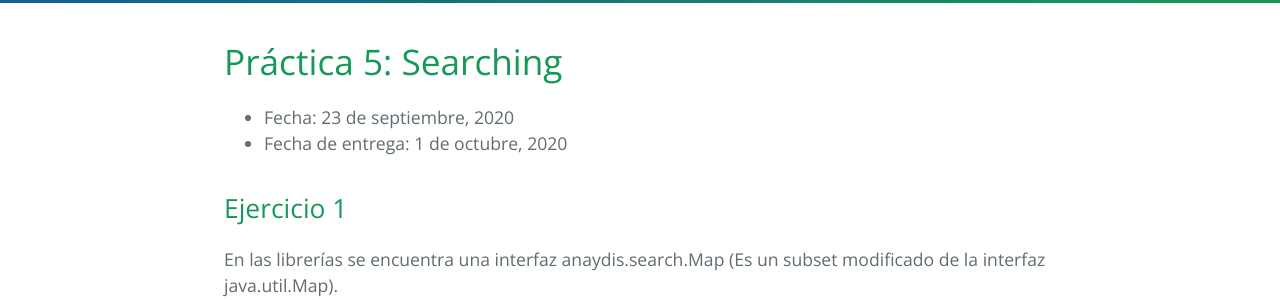
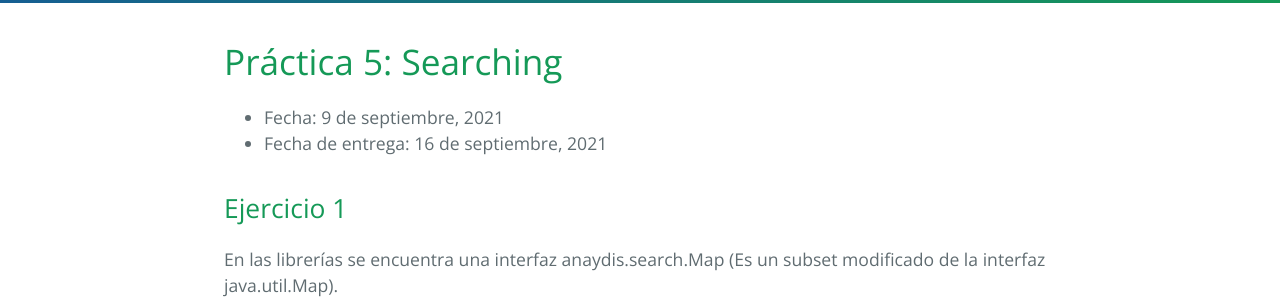
Before and after one commit to FacultadDeIngenieria/anaydis, a Jekyll site: the page built from practice/tp5.md, in a window 1280 px wide. Shown: the part 266-566 px from the top of the page. Built offline with Jekyll 4.4.1, drawn with Linux system fonts in a browser that asks for light colours.

Commit message:
Update Search

```diff
--- a/practice/tp5.md
+++ b/practice/tp5.md
@@ -6,8 +6,8 @@ permalink: /practice/5
 
 # Práctica 5: Searching
 
-* Fecha: 23 de septiembre, 2020
-* Fecha de entrega: 1 de octubre, 2020
+* Fecha: 9 de septiembre, 2021
+* Fecha de entrega: 16 de septiembre, 2021
 
 ## Ejercicio 1
 
```
Also changed, not shown: README.md.
